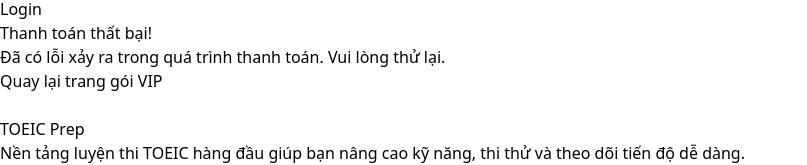
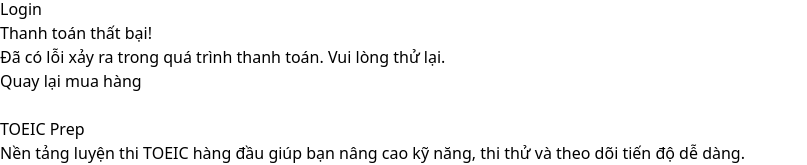
Before and after one commit to DKNguyen13/Nhom20, a React (Vite) app in the folder toeic-web/: page /payment/fail in a window 1280 px wide. Shown: the part 131-296 px from the top of the page, without its empty margins (0-807 px from the left). Built offline with nearby package versions, Linux system fonts and the light colour scheme.

Commit message:
refactor: improve flow after payment

```diff
--- a/toeic-web/src/pages/Payment/PaymentFail.tsx
+++ b/toeic-web/src/pages/Payment/PaymentFail.tsx
@@ -9,11 +9,8 @@
         <p className="text-gray-700 mb-4">
           Đã có lỗi xảy ra trong quá trình thanh toán. Vui lòng thử lại.
         </p>
-        <Link
-          to="/payment"
-          className="bg-red-600 text-white px-6 py-2 rounded-md hover:bg-red-700 transition"
-        >
-          Quay lại trang gói VIP
+        <Link to="/payment" className="bg-red-600 text-white px-6 py-2 rounded-md hover:bg-red-700 transition">
+          Quay lại mua hàng
         </Link>
       </div>
     </div>
--- a/toeic-web/src/pages/Payment/PaymentSuccess.tsx
+++ b/toeic-web/src/pages/Payment/PaymentSuccess.tsx
@@ -1,5 +1,5 @@
 import React from "react";
-import { Link, useSearchParams } from "react-router-dom";
+import { Link } from "react-router-dom";
 
 const PaymentSuccess: React.FC = () => {
 
@@ -7,11 +7,8 @@
     <div className="min-h-screen flex flex-col items-center justify-center bg-green-50">
       <div className="bg-white p-8 rounded-lg shadow-md text-center">
         <h1 className="text-3xl font-bold text-green-600 mb-4">Thanh toán thành công!</h1>
-        <Link
-          to="/payment"
-          className="bg-green-600 text-white px-6 py-2 rounded-md hover:bg-green-700 transition"
-        >
-          Quay lại trang gói VIP
+        <Link to="/purchase-history" className="bg-green-600 text-white px-6 py-2 rounded-md hover:bg-green-700 transition">
+          Xem lịch sử mua hàng
         </Link>
       </div>
     </div>
```
